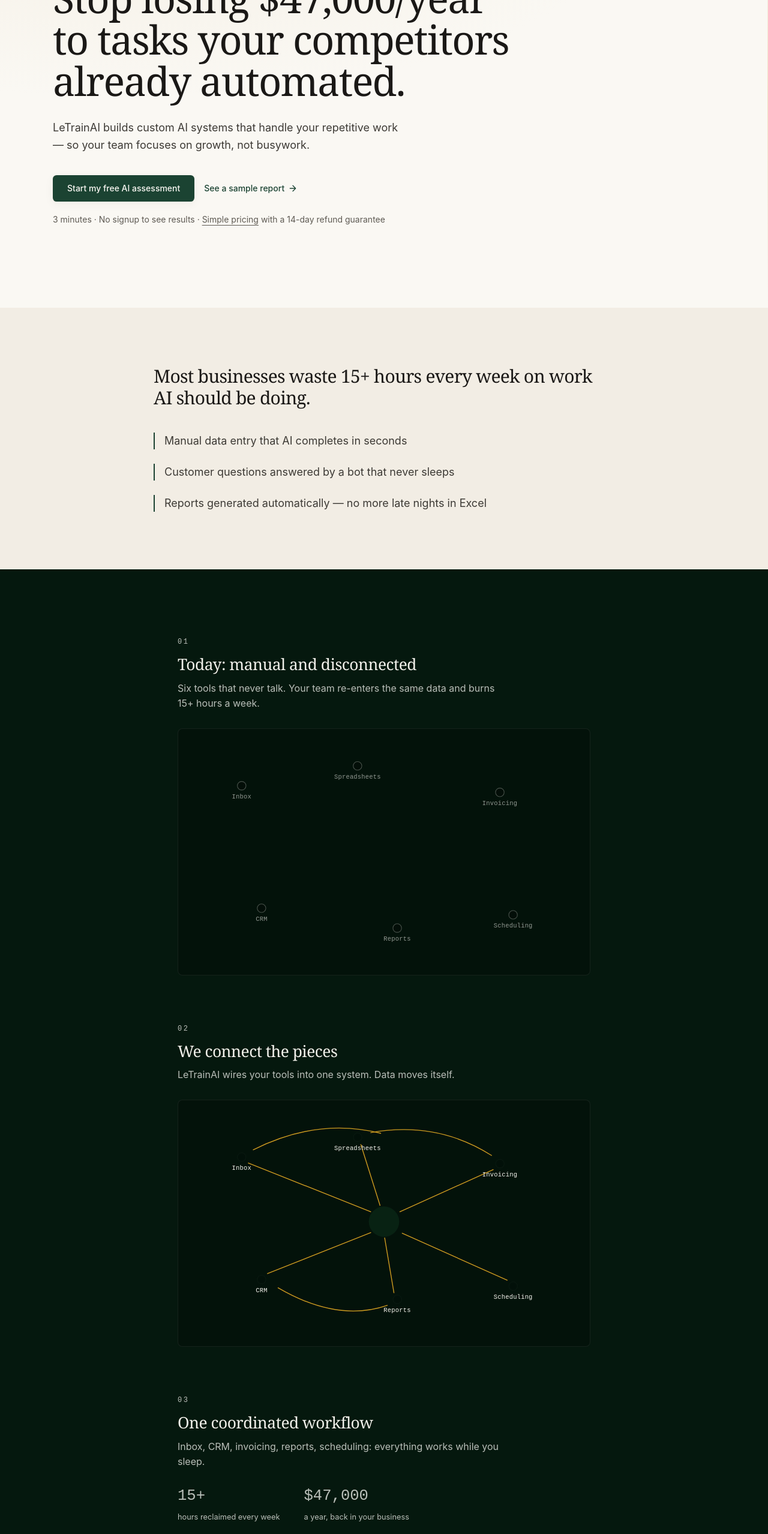
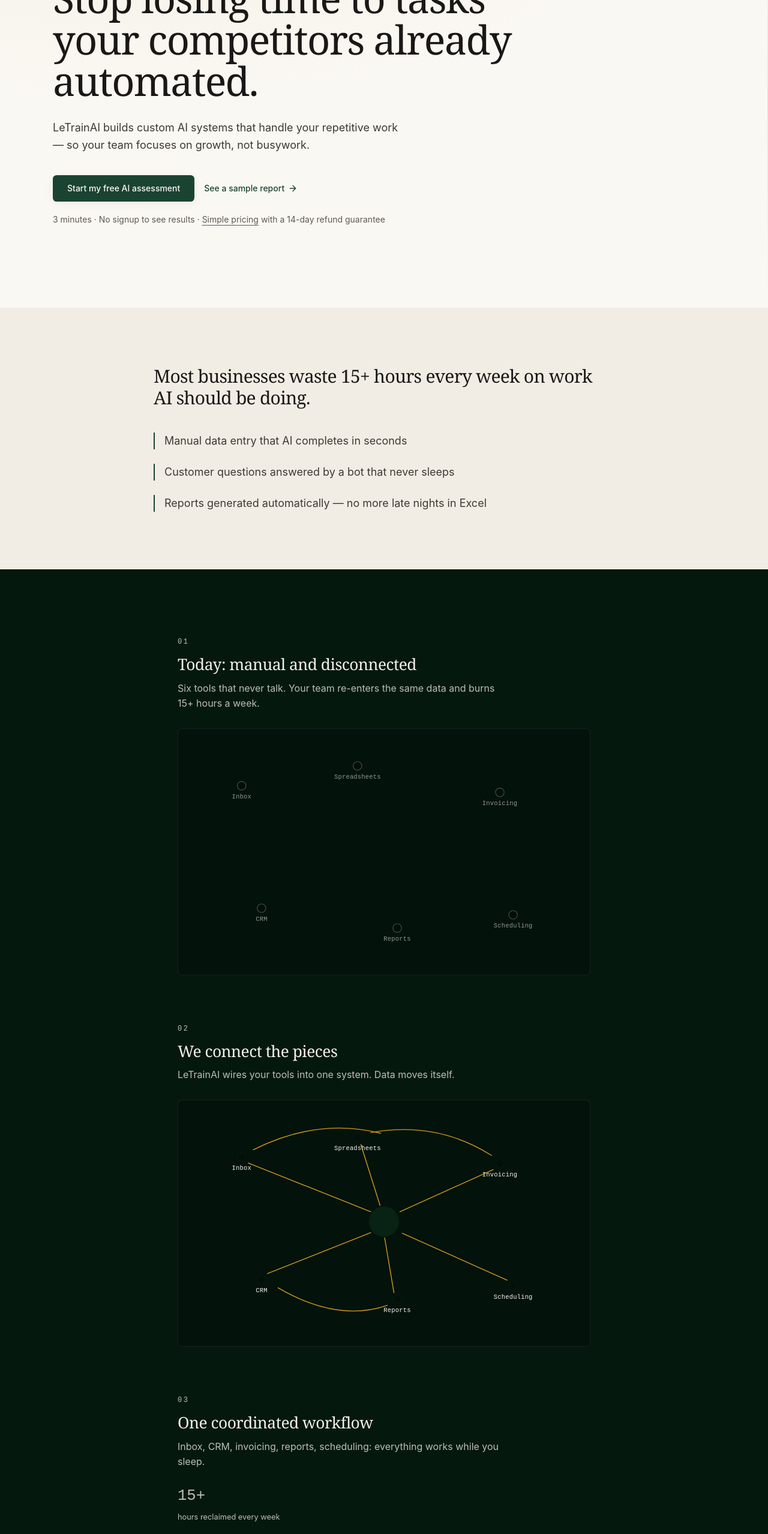
Before and after one commit to DreDay4u/letrainai, an Astro site: page / in a window 1280 px wide. Shown: the part 240-2797 px from the top of the page at 60% size. Built offline with nearby package versions, Linux system fonts and the light colour scheme; Astro itself is replaced by a stand-in of ours.

Commit message:
fix(content): remove invented $47,000/year claim (Andre, 2026-09-27)
Slop audit found the H1 dollar figure and workflow dollar stat had no
derivation anywhere on the site. Removed from:
- hero H1: 'Stop losing $47,000/year...' -> 'Stop losing time...'
- workflow live stat block (desktop GSAP instance)
- workflow static stat block (mobile/reduced-motion/no-JS)
- stale code comment

15+ hrs/week claim retained (qualitative framing, pending Lyra's
derivation pass on remaining claims).

```diff
--- a/src/components/WorkflowStory.astro
+++ b/src/components/WorkflowStory.astro
@@ -3,7 +3,7 @@
 // Desktop + motion allowed: CSS-sticky pinned stage, one SVG morphing through
 // 3 acts, scrubbed by GSAP (lazy chunk, loads only as section approaches).
 // Mobile / touch / reduced-motion / no-JS: readable static 3-panel sequence,
-// zero GSAP bytes. Copy mirrors existing homepage claims (15+ hrs, $47,000).
+// zero GSAP bytes. Copy mirrors existing homepage claims (15+ hrs).
 import WorkflowDiagram from './WorkflowDiagram.astro';
 
 const acts = [
@@ -48,10 +48,6 @@
                     <span class="ws-num" data-count="15" data-suffix="+">15+</span>
                     <span class="ws-stat-label">hours reclaimed every week</span>
                   </div>
-                  <div class="ws-stat">
-                    <span class="ws-num" data-count="47000" data-prefix="$">$47,000</span>
-                    <span class="ws-stat-label">a year, back in your business</span>
-                  </div>
                 </div>
               )}
             </div>
@@ -75,10 +71,6 @@
               <div class="ws-stat">
                 <span class="ws-num">15+</span>
                 <span class="ws-stat-label">hours reclaimed every week</span>
-              </div>
-              <div class="ws-stat">
-                <span class="ws-num">$47,000</span>
-                <span class="ws-stat-label">a year, back in your business</span>
               </div>
             </div>
           )}
--- a/src/pages/index.astro
+++ b/src/pages/index.astro
@@ -36,7 +36,7 @@
       <div class="relative mx-auto flex min-h-[86svh] w-full max-w-6xl flex-col justify-center px-6 py-20 sm:py-24">
         <div class="max-w-3xl">
           <h1 class="text-hero font-serif font-normal tracking-tight text-ink">
-            Stop losing $47,000/year to tasks your competitors already
+            Stop losing time to tasks your competitors already
             automated.
           </h1>
           <p class="mt-7 max-w-xl text-lg leading-relaxed text-body">
```
